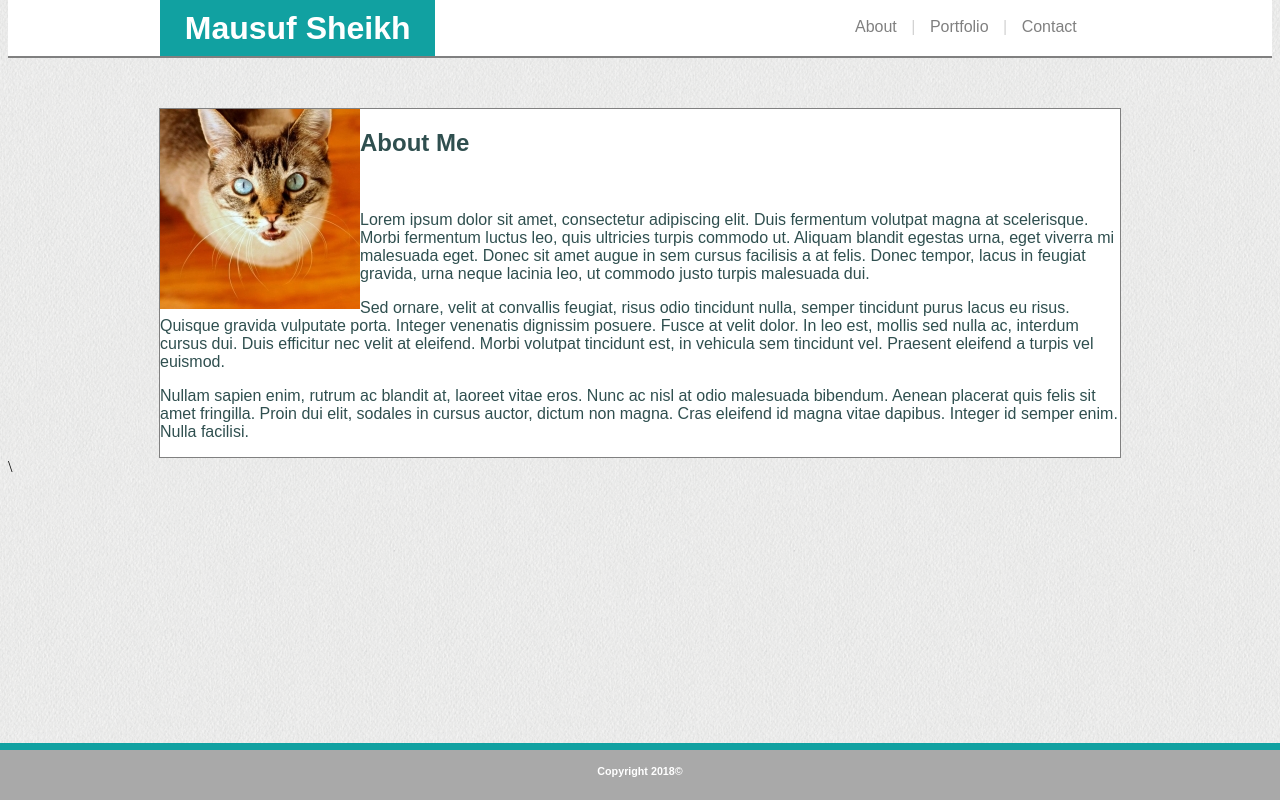
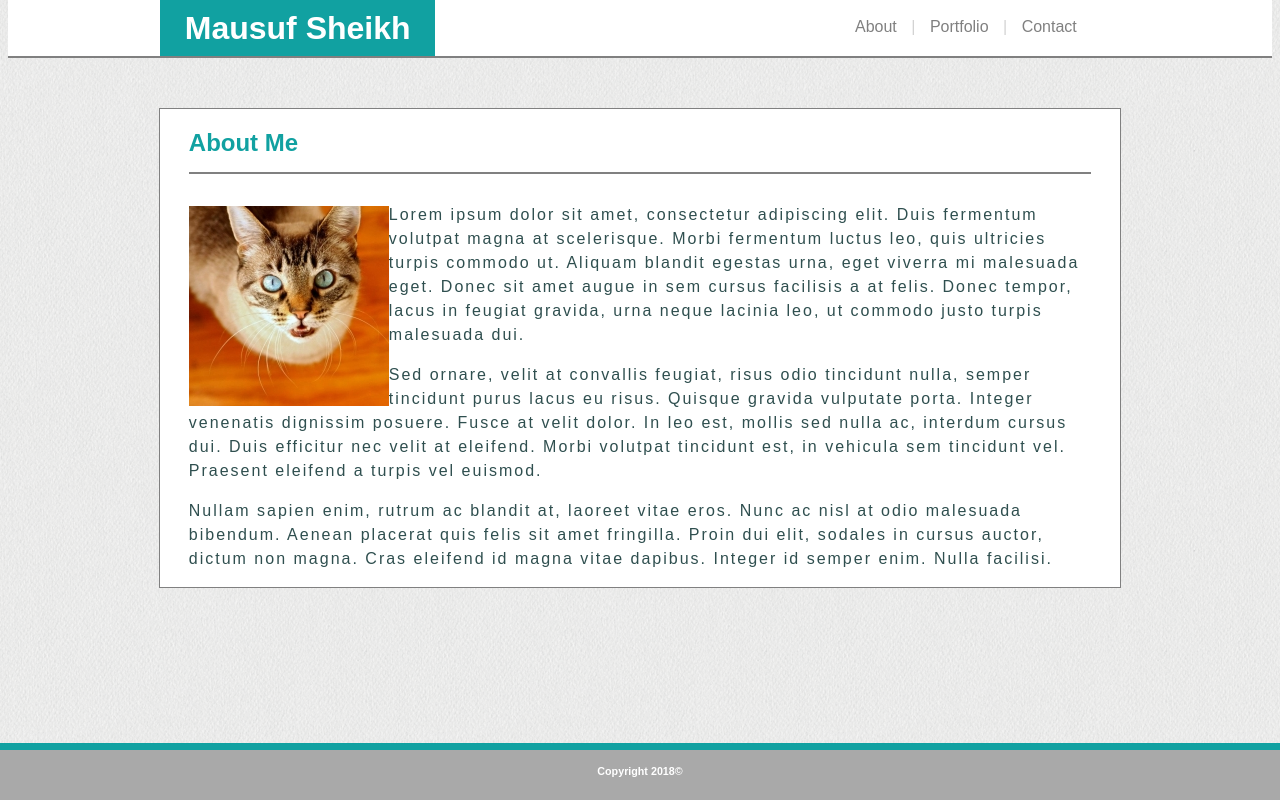
Before and after one commit to mausuf/Basic-Portfolio, a plain HTML site: page index.html in a window 1280 px wide. Drawn offline with Linux system fonts and the light colour scheme; a script that the page names is missing.

Commit message:
font changes

```diff
--- a/assets/css/style.css
+++ b/assets/css/style.css
@@ -19,11 +19,11 @@ header {
     font-family: Georgia, 'Times New Roman', Times, serif;
     display: block;
   }
+
   .headerbg {
     background: white;
     border-bottom: 2px solid gray ;
     height: 60px;
-
 }
 
   .header1 {
@@ -55,6 +55,15 @@ header {
 
   .profileimg {
       float: left;
+      margin-left: 3%;
+      margin-top: 2%;
+  }
+
+  .blurb1 {
+    margin-left: 3%;
+    margin-right: 3%;
+    letter-spacing: 2px;
+    line-height: 1.5;
   }
 
   .section1 {
@@ -109,3 +118,12 @@ header {
       text-decoration: none;
       color: gray;
     }
+
+    h2 {
+      padding-bottom: 15px;
+      border-bottom: 2px solid gray;
+      margin-left: 3%;
+      margin-right: 3%;
+      margin-bottom: -5px;
+      color: rgb(17, 161, 161);
+    }
--- a/index.html
+++ b/index.html
@@ -29,16 +29,16 @@
             </section>
 
             <section class="section2">
+
+                    <h2>About Me</h2>
+                        <br>
                     <div>
                         <img class="profileimg" src="assets/images/placeimg.jpg">
                     </div>
-
                     <div>
-                        <h2>About Me</h2>
-                        <br>
-                            <p>Lorem ipsum dolor sit amet, consectetur adipiscing elit. Duis fermentum volutpat magna at scelerisque. Morbi fermentum luctus leo, quis ultricies turpis commodo ut. Aliquam blandit egestas urna, eget viverra mi malesuada eget. Donec sit amet augue in sem cursus facilisis a at felis. Donec tempor, lacus in feugiat gravida, urna neque lacinia leo, ut commodo justo turpis malesuada dui.</p>
-                            <p>Sed ornare, velit at convallis feugiat, risus odio tincidunt nulla, semper tincidunt purus lacus eu risus. Quisque gravida vulputate porta. Integer venenatis dignissim posuere. Fusce at velit dolor. In leo est, mollis sed nulla ac, interdum cursus dui. Duis efficitur nec velit at eleifend. Morbi volutpat tincidunt est, in vehicula sem tincidunt vel. Praesent eleifend a turpis vel euismod.</p>
-                            <p>Nullam sapien enim, rutrum ac blandit at, laoreet vitae eros. Nunc ac nisl at odio malesuada bibendum. Aenean placerat quis felis sit amet fringilla. Proin dui elit, sodales in cursus auctor, dictum non magna. Cras eleifend id magna vitae dapibus. Integer id semper enim. Nulla facilisi.</p>
+                            <p class="blurb1">Lorem ipsum dolor sit amet, consectetur adipiscing elit. Duis fermentum volutpat magna at scelerisque. Morbi fermentum luctus leo, quis ultricies turpis commodo ut. Aliquam blandit egestas urna, eget viverra mi malesuada eget. Donec sit amet augue in sem cursus facilisis a at felis. Donec tempor, lacus in feugiat gravida, urna neque lacinia leo, ut commodo justo turpis malesuada dui.</p>
+                            <p class="blurb1">Sed ornare, velit at convallis feugiat, risus odio tincidunt nulla, semper tincidunt purus lacus eu risus. Quisque gravida vulputate porta. Integer venenatis dignissim posuere. Fusce at velit dolor. In leo est, mollis sed nulla ac, interdum cursus dui. Duis efficitur nec velit at eleifend. Morbi volutpat tincidunt est, in vehicula sem tincidunt vel. Praesent eleifend a turpis vel euismod.</p>
+                            <p class="blurb1">Nullam sapien enim, rutrum ac blandit at, laoreet vitae eros. Nunc ac nisl at odio malesuada bibendum. Aenean placerat quis felis sit amet fringilla. Proin dui elit, sodales in cursus auctor, dictum non magna. Cras eleifend id magna vitae dapibus. Integer id semper enim. Nulla facilisi.</p>
                     </div>
             </section>
                 <footer>
@@ -46,4 +46,4 @@
                 </footer>
     </body>
 
-</html>\
+</html>
```
